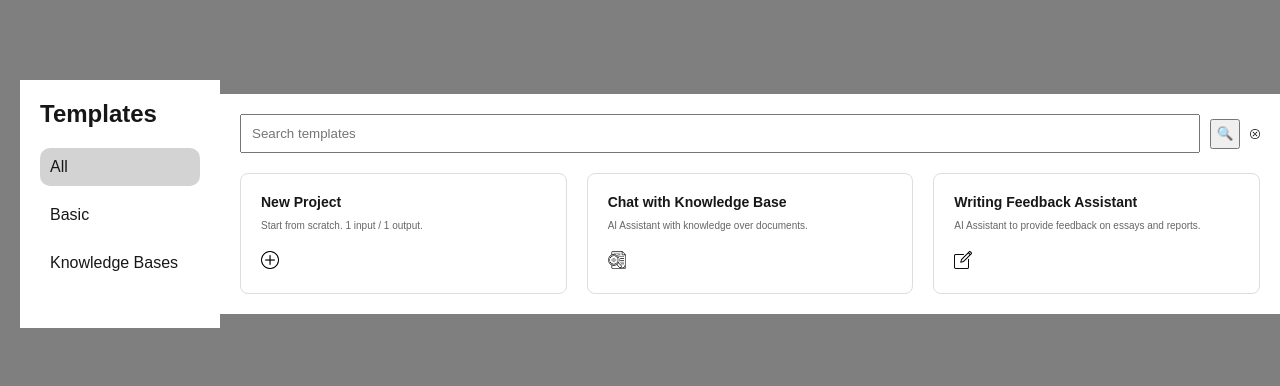
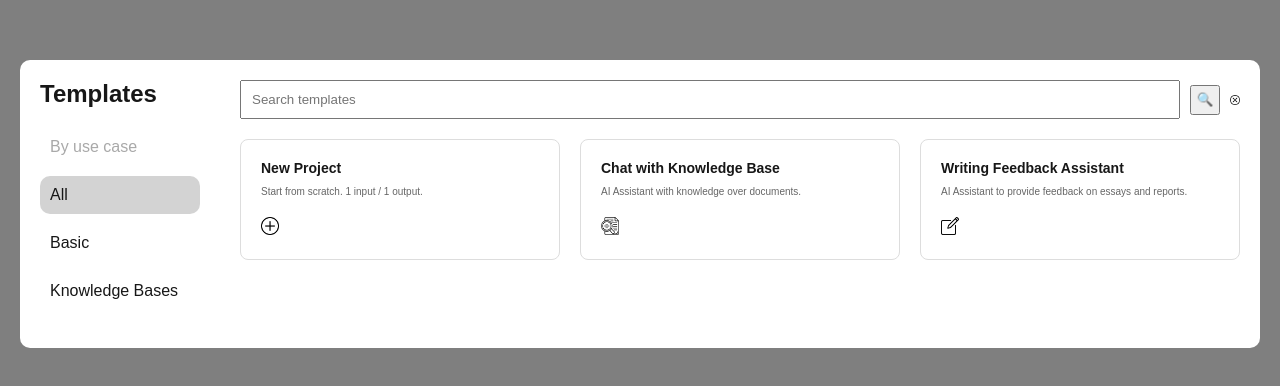
Before and after one commit to wm-raajvamsy/WavemakerAgentBuilder, a Next.js app: page /dialogs in a window 1280 px wide. Shown: the part 196-582 px from the top of the page. Built offline with nearby package versions, Linux system fonts and the light colour scheme.

Commit message:
frontend fourth commit

```diff
--- a/src/app/dialogs/page.module.css
+++ b/src/app/dialogs/page.module.css
@@ -16,7 +16,12 @@
     margin-left: 20px;
     background-color: #ffffff;
     padding: 20px;
-    height: 31.1%;
+    height: 36%;
+    border-top-left-radius: 10px;
+    border-bottom-left-radius: 10px;
+  }
+  .usecase {
+    color: #a9a9a9;
   }
 
   .sidebar h2 {
@@ -38,7 +43,10 @@
     flex: 2;
     padding: 20px;
     background-color: #ffffff;
-
+    margin-right: 20px;
+    border-top-right-radius: 10px;
+    border-bottom-right-radius: 10px;
+    height: 36%;
   }
 
   .searchBar {
--- a/src/app/dialogs/page.tsx
+++ b/src/app/dialogs/page.tsx
@@ -49,6 +49,7 @@ interface TemplatePageProps {
       <div className={styles.sidebar}>
         <h2>Templates</h2>
         <ul>
+          <li className={styles.usecase}>By use case</li>
           <li  onClick={() => handleItemClick('All')}
             style={currentItem === 'All' ? getItemStyles() : {}}>All</li>
           <li  onClick={() => handleItemClick('Basic')}
```
